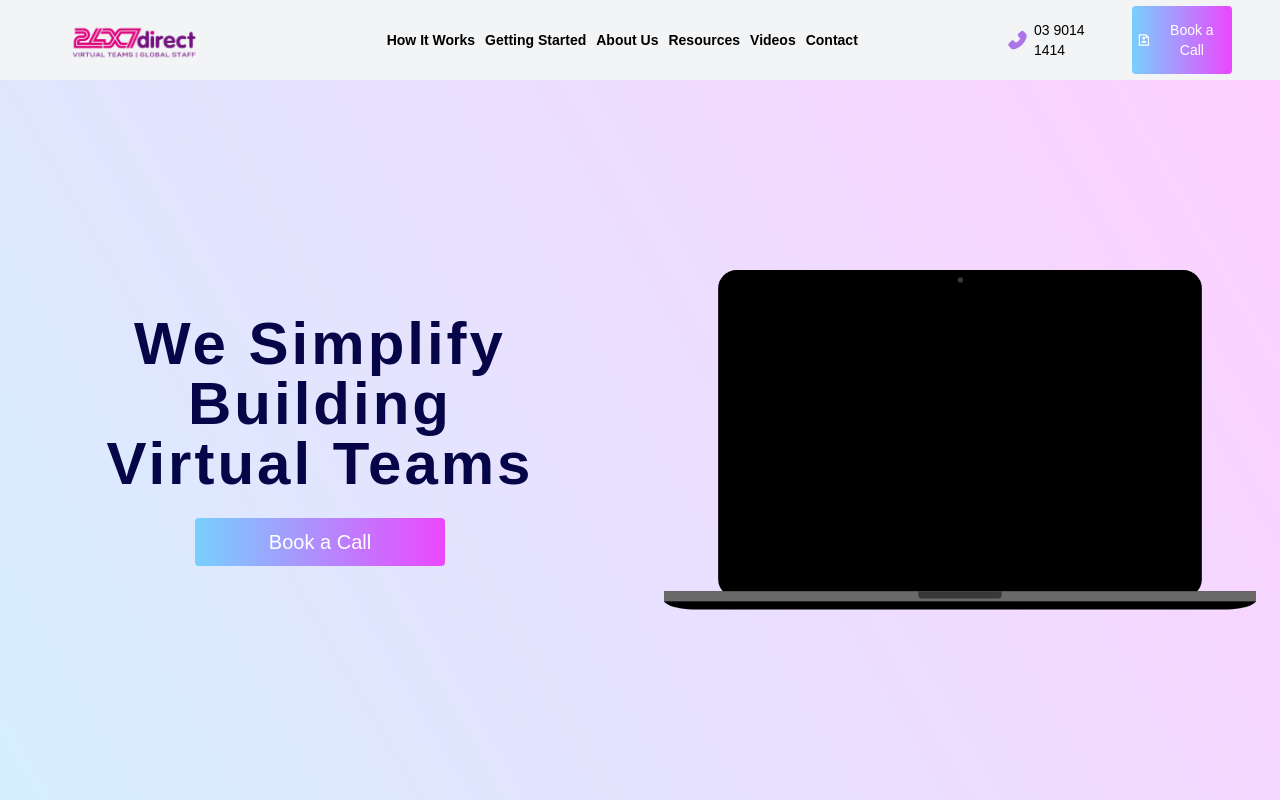
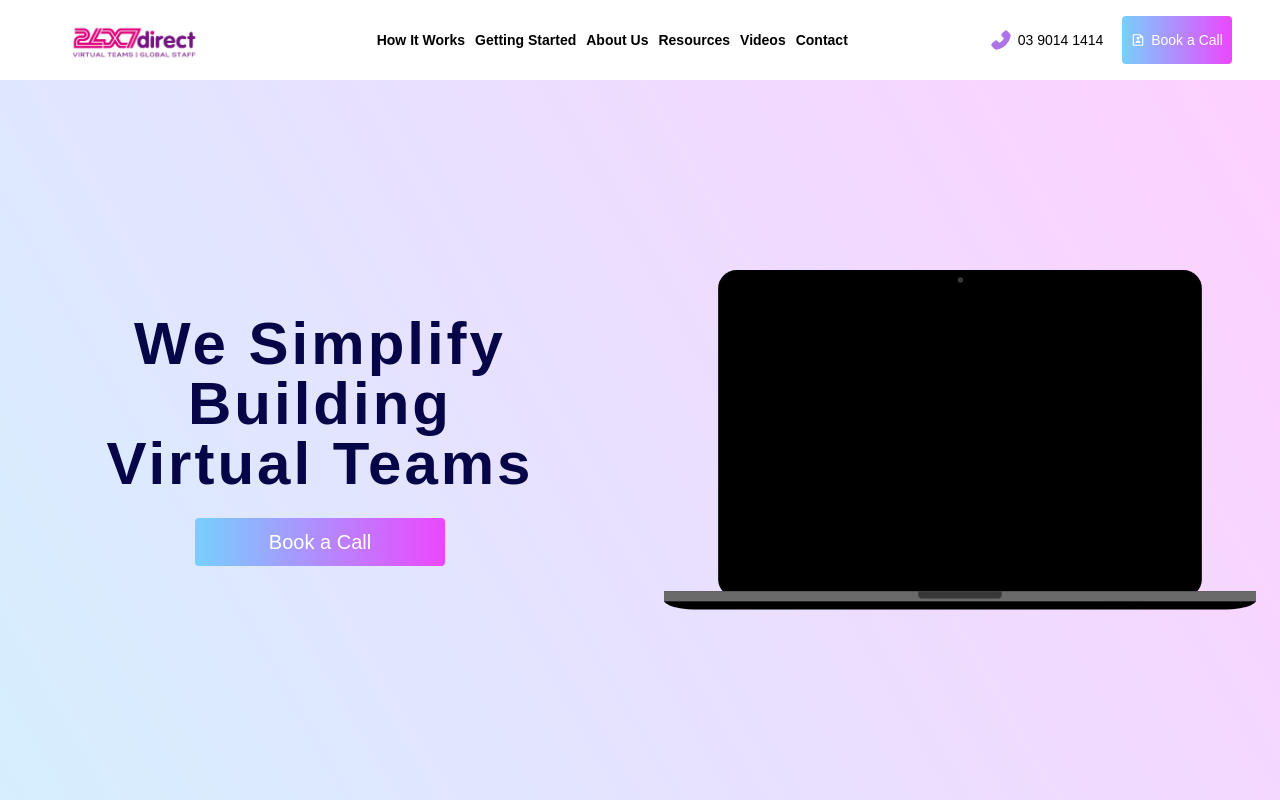
Before and after one commit to nabalmes/clone-website, a React (Create React App) app: page / in a window 1280 px wide. Built offline with nearby package versions, Linux system fonts and the light colour scheme.

Commit message:
fix responsiveness

```diff
--- a/src/components/Header.js
+++ b/src/components/Header.js
@@ -12,7 +12,7 @@ export const Header = () => {
         setIsActive(!isActive)
     }
     return (
-        <header className='app-header relative gap-[1rem] h-20 w-full bg-gray-100 py-2 px-12 max-sm:px-5 flex justify-between items-center text-black z-10'>
+        <header className='app-header relative gap-[1rem] h-20 w-full bg-transparent py-2 px-12 max-sm:px-5 flex justify-between items-center text-black z-10'>
             <Link to="/">
                 <img src={logo} className='w-52' alt='website-logo' />
             </Link>
@@ -26,10 +26,10 @@ export const Header = () => {
                     <NavLink to='/Component6'>Contact</NavLink>
                 </nav>
                 <div className="gap-[1rem] flex justify-between items-center">
-                    <div className="min-w-[110px] font-medium max-sm:hidden">
+                    <div className="min-w-[120px] font-medium max-sm:hidden">
                         <Link className="flex justify-center items-center gap-[5px] text-sm" to='tel:+03 9014 1414' title="contact"><AiFillPhone className="cursor-pointer text-2xl text-[#AC74E7]" /> 03 9014 1414 </Link>
                     </div>
-                    <button className="max-sm:hidden min-w-[100px] flex gap-1.5 justify-center items-center bg-button-color hover:bg-button-color-hover py-[14px] px-[5px] text-sm text-white rounded"><RiFileUserLine />Book a Call</button>
+                    <button className="max-sm:hidden min-w-[110px] flex gap-1.5 justify-center items-center bg-button-color hover:bg-button-color-hover py-[14px] px-[5px] text-sm text-white rounded"><RiFileUserLine />Book a Call</button>
                     <div onClick={navToggle} className={`navbar__toggle ${isActive ? "is-active" : ""}`} id="mobile-menu">
                         <span className="bar"></span>
                         <span className="bar"></span>
@@ -44,6 +44,12 @@ export const Header = () => {
                 <NavLink onClick={navToggle} to='/Component4' className='navbar__link'>Resources</NavLink>
                 <NavLink onClick={navToggle} to='/Component5' className='navbar__link'>Videos</NavLink>
                 <NavLink onClick={navToggle} to='/Component6' className='navbar__link'>Contact</NavLink>
+                <div className="gap-[1rem] flex justify-around items-center w-full">
+                    <div className="min-w-[120px] hidden font-medium max-sm:block">
+                        <Link className="flex justify-center items-center gap-[5px] text-sm" to='tel:+03 9014 1414' title="contact"><AiFillPhone className="cursor-pointer text-2xl text-[#AC74E7]" /> 03 9014 1414 </Link>
+                    </div>
+                    <button className="max-sm:flex min-w-[110px] hidden gap-1.5 justify-center items-center bg-button-color hover:bg-button-color-hover py-[14px] px-[5px] text-sm text-white rounded"><RiFileUserLine />Book a Call</button>
+                </div>
             </div>
         </header>
     )
```
Lines whose indentation alone changed are shown as unchanged.
